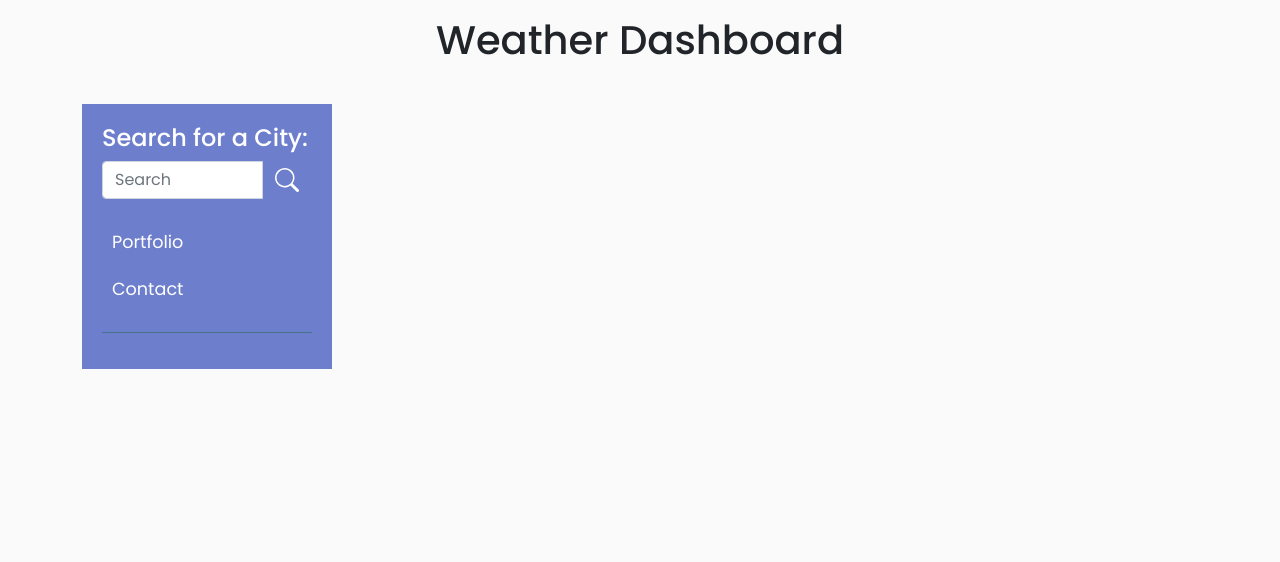
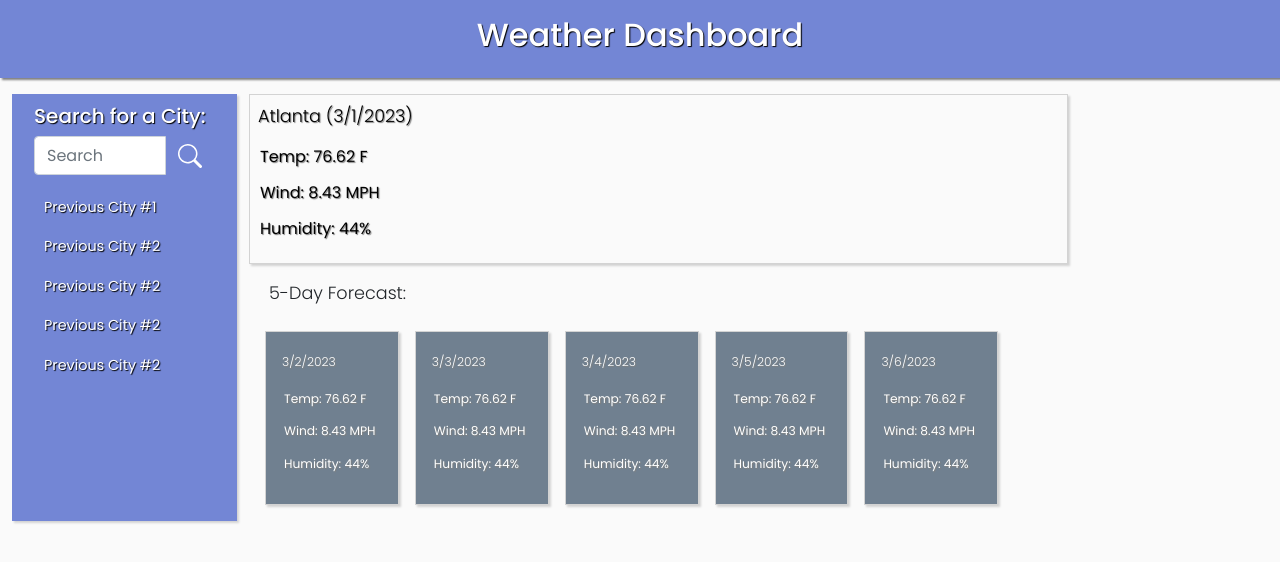
Before and after one commit to JaminHLO/weather-dash, a plain HTML site: page index.html in a window 1280 px wide. Drawn offline with nearby package versions, Linux system fonts and the light colour scheme.

Commit message:
created bootstrap layout using hardcoded data including reset.css

```diff
--- /dev/null
+++ b/assets/css/reset.css
@@ -0,0 +1,39 @@
+/* Standard reset file to help with compatibility  */
+
+* {
+  margin: 0;
+  padding: 0;
+  box-sizing: border-box;
+}
+
+html {
+  height: 100%;
+}
+
+body {
+  min-height: 100%;
+  line-height: 1;
+  font-family: sans-serif;
+}
+
+
+
+h1, h2, h3, h4, h5, h6 {
+  font-size: 100%;
+}
+
+input, select, option, optgroup, textarea, button,
+pre, code {
+  font-size: 100%;
+  font-family: inherit;
+}
+
+ol, ul {
+  list-style: none;
+  padding: 0;
+
+}
+
+li {
+  padding: 10px;
+}
--- a/assets/css/style.css
+++ b/assets/css/style.css
@@ -1,19 +1,30 @@
 /*
-    DEMO STYLE
+    PAGE STYLE
 */
 
 @import "https://fonts.googleapis.com/css?family=Poppins:300,400,500,600,700";
 body {
     font-family: 'Poppins', sans-serif;
     background: #fafafa;
+
+}
+
+header {
+    background: #7386D5;
+    color: #fff;
+    text-shadow: 1px 1px 1px black;
+    box-shadow: 2px 2px 2px gray;
+}
+
+main {
+    background: white;
 }
 
 p {
     font-family: 'Poppins', sans-serif;
-    font-size: 1.1em;
+    font-size: 1.1rem;
     font-weight: 300;
-    line-height: 1.7em;
-    color: #999;
+    line-height: 1.7rem;
 }
 
 a,
@@ -24,26 +35,19 @@ a:focus {
     transition: all 0.3s;
 }
 
+
 .navbar {
-    padding: 15px 10px;
+    /* padding: 10px 5px; */
     background: #fff;
     border: none;
     border-radius: 0;
-    margin-bottom: 40px;
-    box-shadow: 1px 1px 3px rgba(0, 0, 0, 0.1);
+    /* margin-bottom: 40px; */
+    box-shadow: 1px 1px 1px gray;
 }
 
 .navbar-btn {
     box-shadow: none;
-    outline: none !important;
     border: none;
-}
-
-.line {
-    width: 100%;
-    height: 1px;
-    border-bottom: 1px dashed #ddd;
-    margin: 40px 0;
 }
 
 /* ---------------------------------------------------
@@ -56,36 +60,37 @@ a:focus {
     align-items: stretch;
 }
 
+.forecast {
+    color: white;
+    border: 1px solid lightgray;
+    box-shadow: 2px 2px 2px lightgray;
+    text-shadow: 1px 1px 1px gray;
+    background-color: slategray;
+    min-width: 130px;
+}
+
 #sidebar {
-    min-width: 250px;
-    max-width: 250px;
+    min-width: 225px;
+    max-width: 225px;
     background: #7386D5;
     color: #fff;
+    text-shadow: 1px 1px 1px black;
     transition: all 0.3s;
+    box-shadow: 2px 2px 2px lightgray;
 }
 
-/* #sidebar.active {
-    margin-left: -250px;
-} */
-
 #sidebar .sidebar-header {
-    padding: 20px;
-    background: #6d7fcc;
+    padding: 10px;
+    background: #7386D5;
 }
 
 #sidebar ul.components {
-    padding: 20px 0;
-    border-bottom: 1px solid #47748b;
-}
-
-#sidebar ul p {
-    color: #fff;
-    padding: 10px;
+    padding: 10px 0;
 }
 
 #sidebar ul li a {
-    padding: 10px;
-    font-size: 1.1em;
+    padding-top: 5px;
+    font-size: 0.9rem;
     display: block;
 }
 
@@ -94,51 +99,17 @@ a:focus {
     background: #fff;
 }
 
-#sidebar ul li.active>a,
-a[aria-expanded="true"] {
-    color: #fff;
-    background: #6d7fcc;
+#current-city {
+    color: black;
+    border: 1px solid lightgray;
+    box-shadow: 2px 2px 2px lightgray;
+    text-shadow: 1px 1px 1px gray;
 }
 
-a[data-toggle="collapse"] {
-    position: relative;
-}
-
-.dropdown-toggle::after {
-    display: block;
-    position: absolute;
-    top: 50%;
-    right: 20px;
-    transform: translateY(-50%);
-}
-
-ul ul a {
-    font-size: 0.9em !important;
-    padding-left: 30px !important;
-    background: #6d7fcc;
-}
-
-ul.CTAs {
-    padding: 20px;
-}
-
-ul.CTAs a {
-    text-align: center;
-    font-size: 0.9em !important;
-    display: block;
-    border-radius: 5px;
-    margin-bottom: 5px;
-}
-
-a.download {
-    background: #fff;
-    color: #7386D5;
-}
-
-a.article,
-a.article:hover {
-    background: #6d7fcc !important;
-    color: #fff !important;
+#forecast-box {
+    border: none;
+    box-shadow: none;
+    font-size: 1rem;
 }
 
 /* ---------------------------------------------------
@@ -158,12 +129,9 @@ a.article:hover {
 
 @media (max-width: 768px) {
     #sidebar {
-        margin-left: -250px;
+        max-width: 100%;
     }
-    #sidebar.active {
-        margin-left: 0;
-    }
-    #sidebarCollapse span {
-        display: none;
-    }
+    /* .forecast {
+        min-width: 200px;
+    } */
 }
--- a/index.html
+++ b/index.html
@@ -15,24 +15,19 @@
     href="https://fonts.googleapis.com/css2?family=Fira+Sans:wght@400;700&display=swap"
     rel="stylesheet"
   />
-
+  <link rel="stylesheet" href="./assets/css/reset.css" />
   <link rel="stylesheet" href="./assets/css/style.css" />
   <script src="https://ajax.googleapis.com/ajax/libs/jquery/3.6.3/jquery.min.js"></script>
   <script src="https://maxcdn.bootstrapcdn.com/bootstrap/3.4.1/js/bootstrap.min.js"></script>
 </head>
 <body>
-    <header class="p-3 mb-3 text-center ">
-        <h1>Weather Dashboard</h1>
-        <!-- <h2>
-          Current Time &amp; Date: <br />
-          <span id="time-display"></span>
-        </h2> -->
+    <header class="p-3 mb-3 text-center">
+        <h1 class="h2">Weather Dashboard</h1>
     </header>
-    <div class = "container">
+        <div class="container-fluid row">
             <nav id="sidebar">
                 <div class="sidebar-header">
-                <h4>Search for a City:</h3>
-                <!-- <div class="container-fluid"> -->
+                    <h2 class="h5">Search for a City:</h2>
                         <form>
                             <div class = "input-group">
                                 <input class="form-control " type="search" placeholder="Search" aria-label="Search" name="search">
@@ -42,22 +37,81 @@
                                 </svg></button>
                                 </div>
                         </form>
-                <!-- </div> -->
                 </div>
-
                 <ul class="list-unstyled components">
-                <!-- <p>Dummy Heading</p> -->
                     <li>
-                    <a href="#">Portfolio</a>
+                        <a href="#">Previous City #1</a>
                     </li>
                     <li>
-                    <a href="#">Contact</a>
+                        <a href="#">Previous City #2</a>
+                    </li>
+                    <li>
+                        <a href="#">Previous City #2</a>
+                    </li>
+                    <li>
+                        <a href="#">Previous City #2</a>
+                    </li>
+                    <li>
+                        <a href="#">Previous City #2</a>
                     </li>
                 </ul>
-
-
             </nav>
-
+            <div class="col">
+                <!-- mdb-docs-layout -->
+                <div id="current-city" class="col-md-10" >
+                    <p class = "m-2">Atlanta (3/1/2023)</p>
+                    <ul>
+                        <li>Temp: 76.62 <script>"\u2109"</script>F</li>
+                        <li>Wind: 8.43 MPH</li>
+                        <li>Humidity: 44%</li>
+                    </ul>
+                </div>
+                <div id="forecast-box" class="col-md-10">
+                    <div class="m-2 row">
+                        <p class="mt-2">5-Day Forecast:</p>
+                        <div id="forecast-1" class = "col-md-2 forecast p-2 m-2 small">
+                            <p class = "small m-2">3/2/2023</p>
+                            <ul class="small">
+                                <li>Temp: 76.62 <script>"\u2109"</script>F</li>
+                                <li>Wind: 8.43 MPH</li>
+                                <li>Humidity: 44%</li>
+                            </ul>
+                        </div>
+                        <div class = "col-md-2 forecast p-2 m-2 small">
+                            <p class = "small m-2">3/3/2023</p>
+                            <ul class="small">
+                                <li>Temp: 76.62 <script>"\u2109"</script>F</li>
+                                <li>Wind: 8.43 MPH</li>
+                                <li>Humidity: 44%</li>
+                            </ul>
+                        </div>
+                        <div class = "col-md-2 forecast p-2 m-2 small">
+                            <p class = "small m-2">3/4/2023</p>
+                            <ul class="small">
+                                <li>Temp: 76.62 <script>"\u2109"</script>F</li>
+                                <li>Wind: 8.43 MPH</li>
+                                <li>Humidity: 44%</li>
+                            </ul>
+                        </div>
+                        <div class = "col-md-2 forecast p-2 m-2 small">
+                            <p class = "small m-2">3/5/2023</p>
+                            <ul class="small">
+                                <li>Temp: 76.62 <script>"\u2109"</script>F</li>
+                                <li>Wind: 8.43 MPH</li>
+                                <li>Humidity: 44%</li>
+                            </ul>
+                        </div>
+                        <div class = "col-md-2 forecast p-2 m-2 small">
+                            <p class = "small m-2">3/6/2023</p>
+                            <ul class="small">
+                                <li>Temp: 76.62 <script>"\u2109"</script>F</li>
+                                <li>Wind: 8.43 MPH</li>
+                                <li>Humidity: 44%</li>
+                            </ul>
+                        </div>
+                    </div>
+                </div>
+            </div>
         </div>
 </body>
 </html>
```
Also changed, not shown: 1 other file. Lines whose indentation alone changed are shown as unchanged.
